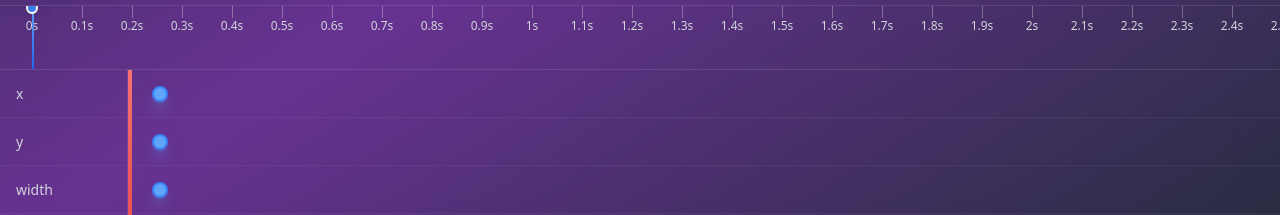
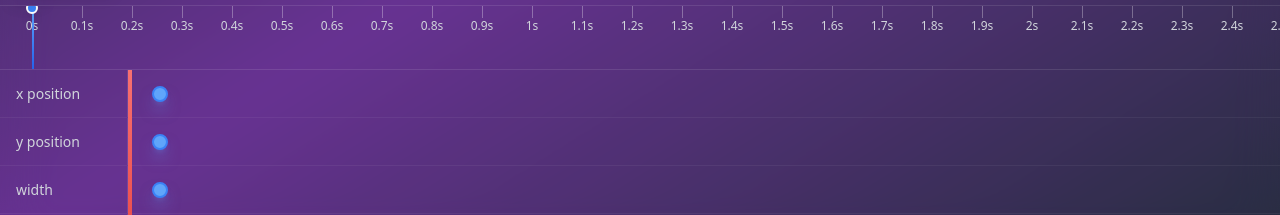
Before and after one commit to Jonroi/UI_Projects, a React (Vite) app in the folder animator_v2_dark_version/: page / in a window 1280 px wide. Shown: the part 548-763 px from the top of the page. Built offline with nearby package versions, Linux system fonts and the light colour scheme.

Commit message:
Implement property name formatting in Animator component to enhance display of position properties; update rendering logic for improved clarity in property representation.

```diff
--- a/animator_v2_dark_version/src/components/Animator.tsx
+++ b/animator_v2_dark_version/src/components/Animator.tsx
@@ -1277,10 +1277,17 @@ const PropertyTrack: React.FC<{
       }
     };
 
+    const formatPropertyName = (propertyKey: string): string => {
+      if (propertyKey === 'x' || propertyKey === 'y') {
+        return `${propertyKey} position`;
+      }
+      return propertyKey;
+    };
+
     return (
       <div className='flex items-center h-12 border-b border-white/10 hover:bg-white/5 transition-all duration-200'>
         <div className='w-32 px-4 py-2 text-sm font-medium bg-white/5 border-r border-white/10 truncate self-stretch flex items-center text-gray-300'>
-          {propertyKey}
+          {formatPropertyName(propertyKey)}
         </div>
         <div
           className='relative flex-1 h-full bg-white/5 hover:bg-white/10 cursor-pointer transition-all duration-200'
```
